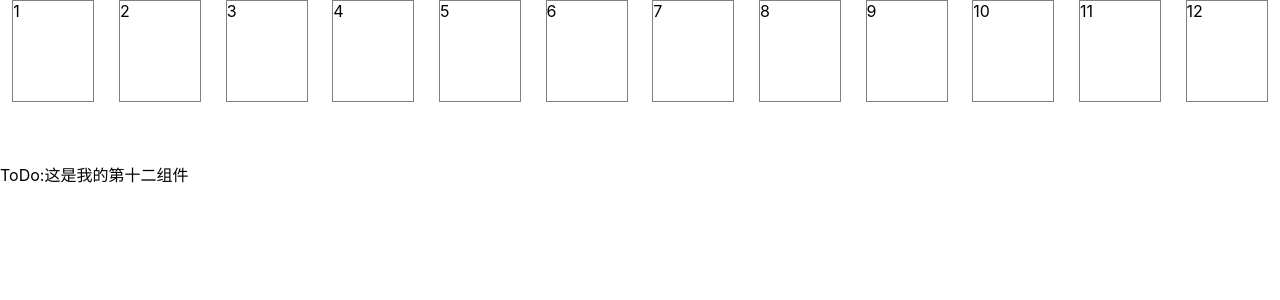
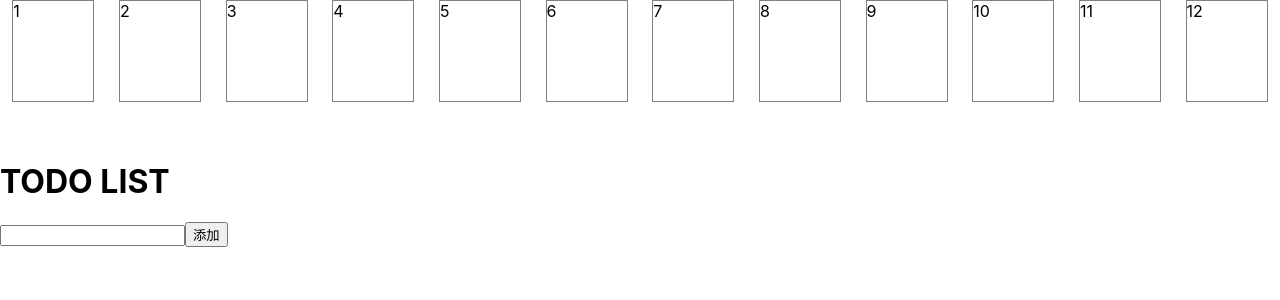
Before and after one commit to sherotree/react-practice, a React (Create React App) app in the folder demo06/: page / in a window 1280 px wide. Both pictures are taken after a click on the element "12". Shown: the top 300 px of the page. Built offline with nearby package versions, Linux system fonts and the light colour scheme.

Commit message:
component12

```diff
--- a/demo06/src/App.js
+++ b/demo06/src/App.js
@@ -11,6 +11,7 @@ import { Step8 } from './components/Step8'
 import { Step9 } from './components/Step9'
 import { Step10 } from './components/Step10'
 import { Step11 } from './components/Step11'
+import { Step12 } from './components/Step12'
 
 function App() {
   const list = [1, 2, 3, 4, 5, 6, 7, 8, 9, 10, 11, 12]
@@ -54,7 +55,7 @@ function App() {
       {selectedIndex === 9 && <Step9 />}
       {selectedIndex === 10 && <Step10 />}
       {selectedIndex === 11 && <Step11 />}
-      {selectedIndex === 12 && <div>ToDo:这是我的第十二组件</div>}
+      {selectedIndex === 12 && <Step12 />}
     </div>
   )
 }
--- a/demo06/src/components/Step12.js
+++ b/demo06/src/components/Step12.js
@@ -0,0 +1,37 @@
+import React, { useState } from 'react'
+export function Step12() {
+  const [list, setList] = useState([])
+  const [text, setText] = useState('')
+
+  function handleChange(e) {
+    setText(e.target.value)
+  }
+
+  function handleAdd(e) {
+    setList([...list, text])
+    setText('')
+  }
+
+  function handleDelete(index) {
+    list.splice(index, 1)
+    setList([...list])
+  }
+
+  return (
+    <div>
+      <h1>TODO LIST</h1>
+      <input value={text} onChange={e => handleChange(e)} />
+      <button onClick={handleAdd}>添加</button>
+      <ol>
+        {list.map((item, index) => {
+          return (
+            <li key={index}>
+              <span>{item}</span>
+              <button onClick={() => handleDelete(index)}>删除</button>
+            </li>
+          )
+        })}
+      </ol>
+    </div>
+  )
+}
```
